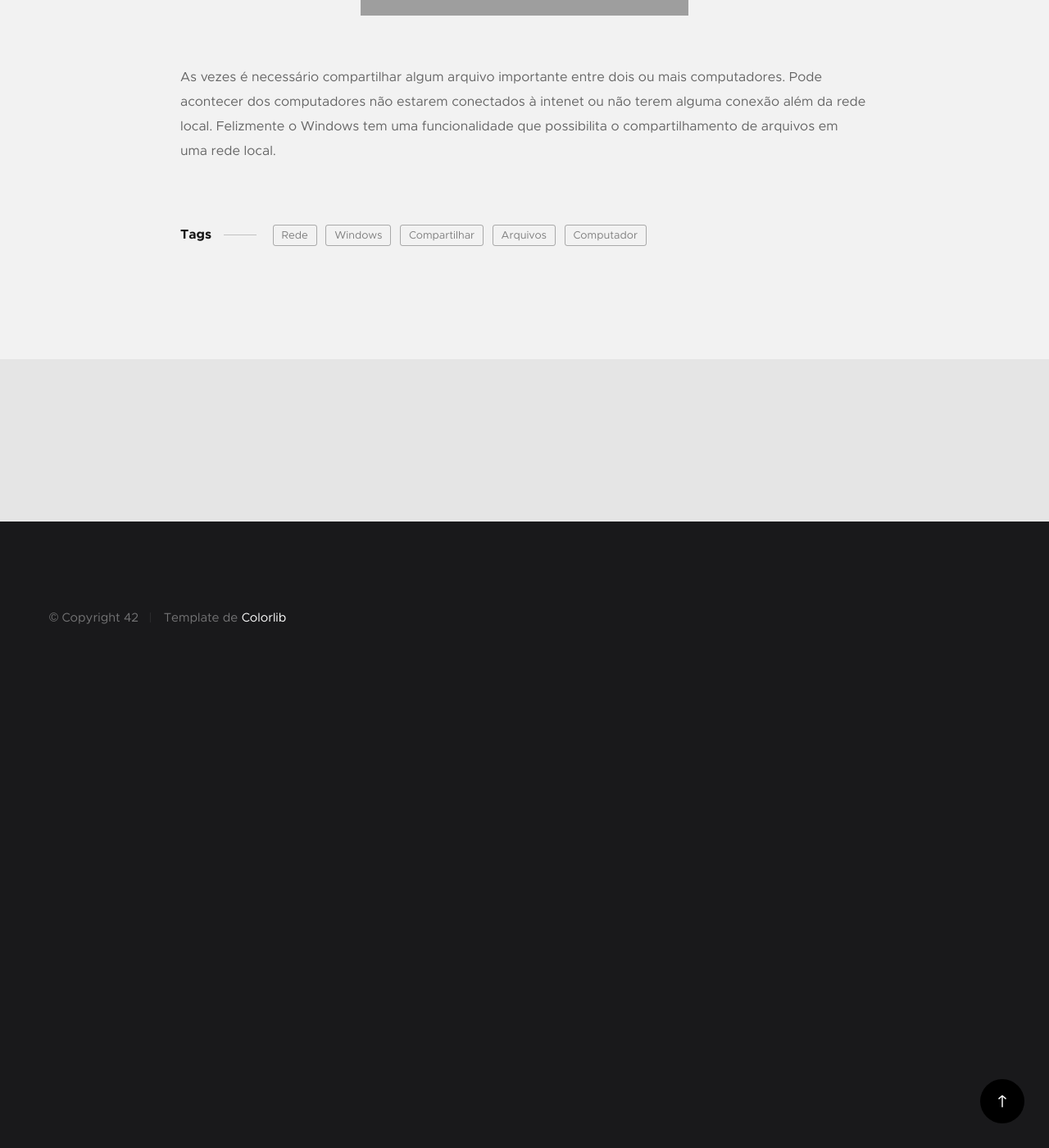
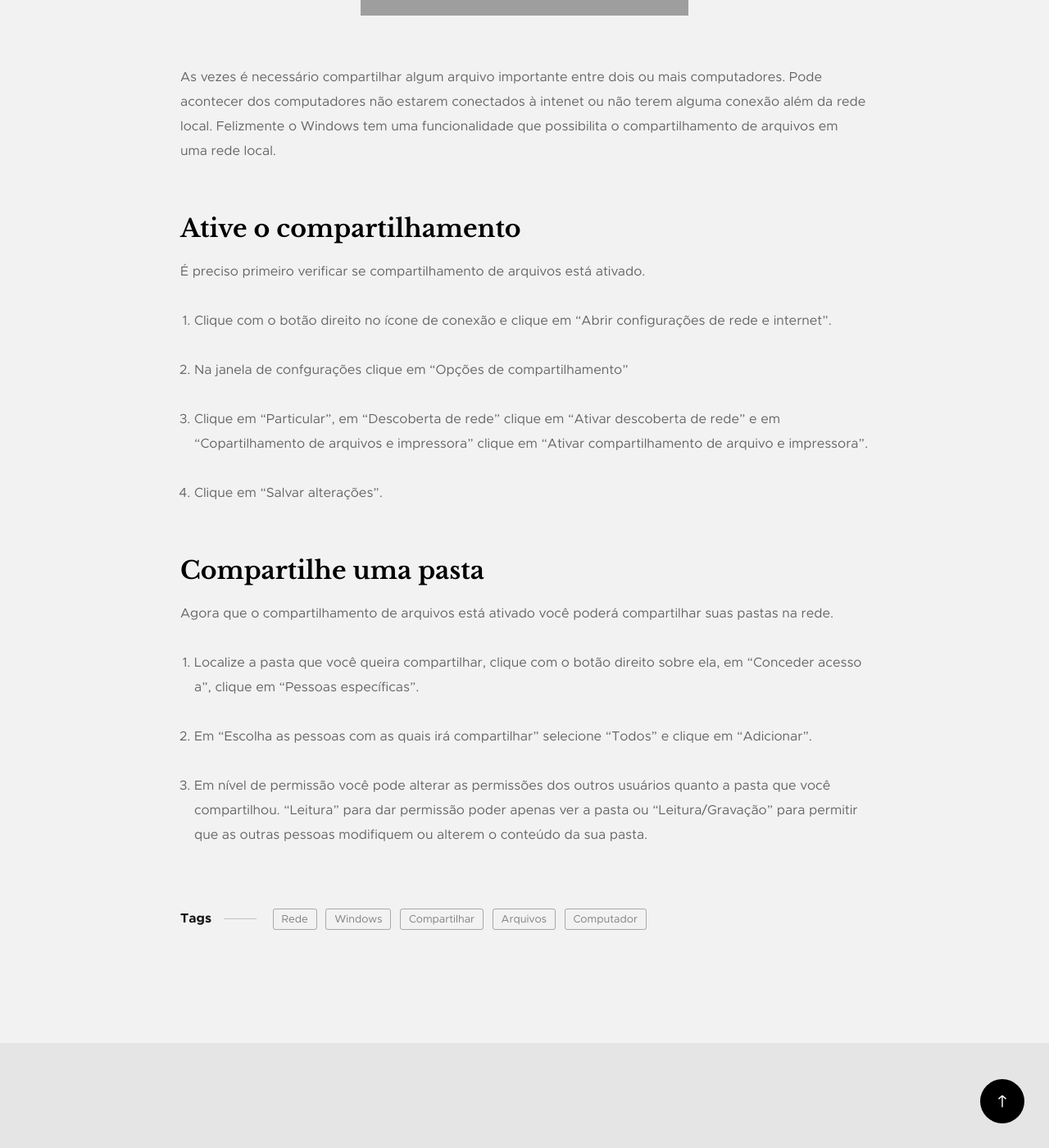
Before and after one commit to ifroariquemes/42, a Jekyll site: the page built from _posts/2019-11-12-compartilhamento-de-arquivos-entre-computadores-numa-rede-windows.md, in a window 1280 px wide and 1400 px high, scrolled down 815 px. Shown: the whole window at 82% size. Built offline with Jekyll 4.4.1, drawn with Linux system fonts in a browser that asks for light colours.

Commit message:
Conteúdo incrementado

```diff
--- a/_posts/2019-11-12-compartilhamento-de-arquivos-entre-computadores-numa-rede-windows.md
+++ b/_posts/2019-11-12-compartilhamento-de-arquivos-entre-computadores-numa-rede-windows.md
@@ -10,3 +10,25 @@ image: using-computer.jpg
 ---
 
 As vezes é necessário compartilhar algum arquivo importante entre dois ou mais computadores. Pode acontecer dos computadores não estarem conectados à intenet ou não terem alguma conexão além da rede local. Felizmente o Windows tem uma funcionalidade que possibilita o compartilhamento de arquivos em uma rede local.
+
+## Ative o compartilhamento
+
+É preciso primeiro verificar se compartilhamento de arquivos está ativado.
+
+1. Clique com o botão direito no ícone de conexão e clique em "Abrir configurações de rede e internet".
+
+2. Na janela de confgurações clique em "Opções de compartilhamento"
+
+3. Clique em "Particular", em "Descoberta de rede" clique em "Ativar descoberta de rede" e em "Copartilhamento de arquivos e impressora" clique em "Ativar compartilhamento de arquivo e impressora".
+
+4. Clique em "Salvar alterações".
+
+## Compartilhe uma pasta
+
+Agora que o compartilhamento de arquivos está ativado você poderá compartilhar suas pastas na rede.
+
+1. Localize a pasta que você queira compartilhar, clique com o botão direito sobre ela, em "Conceder acesso a", clique em "Pessoas específicas".
+
+2. Em "Escolha as pessoas com as quais irá compartilhar" selecione "Todos" e clique em "Adicionar".
+
+3. Em nível de permissão você pode alterar as permissões dos outros usuários quanto a pasta que você compartilhou. "Leitura" para dar permissão poder apenas ver a pasta ou "Leitura/Gravação" para permitir que as outras pessoas modifiquem ou alterem o conteúdo da sua pasta.
```
